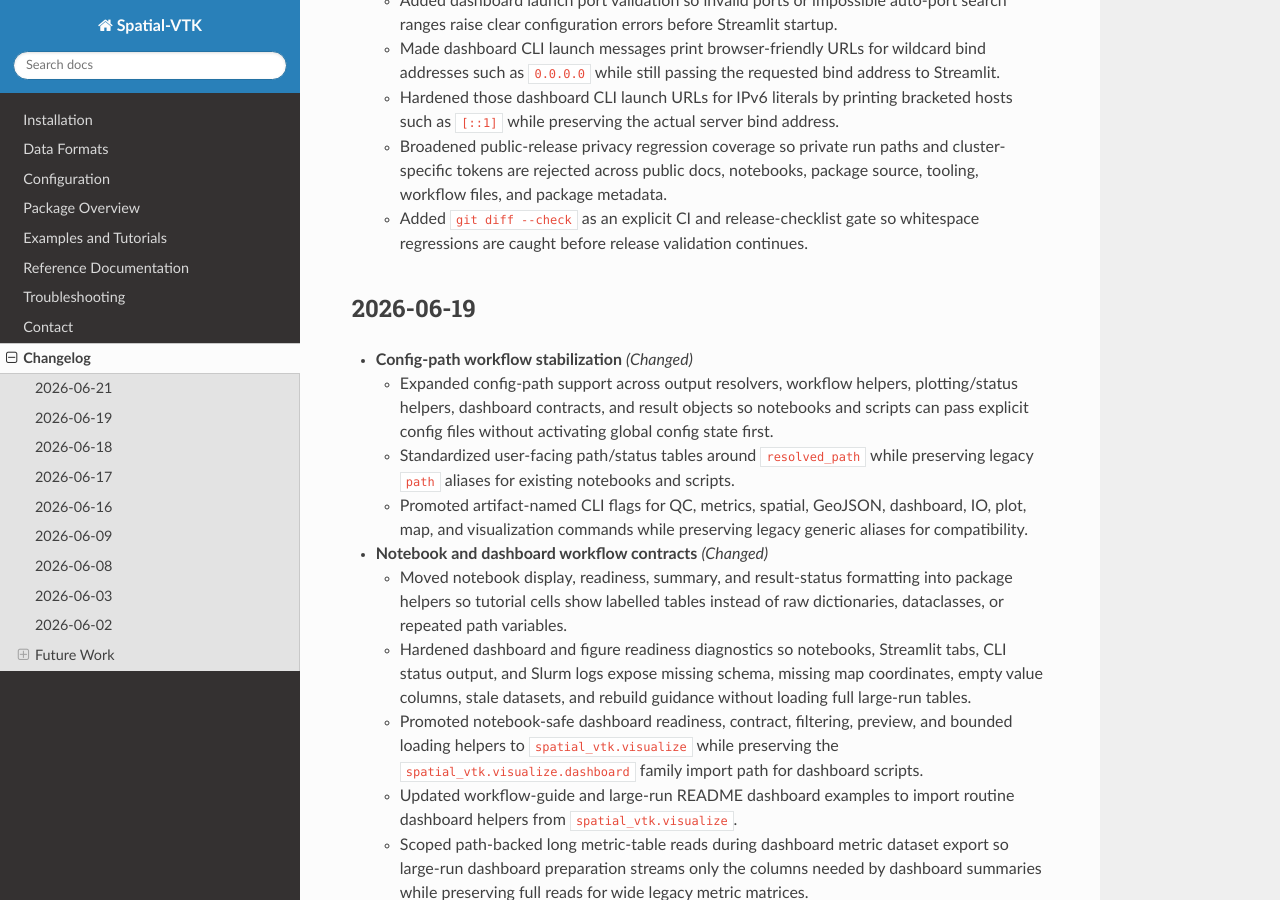
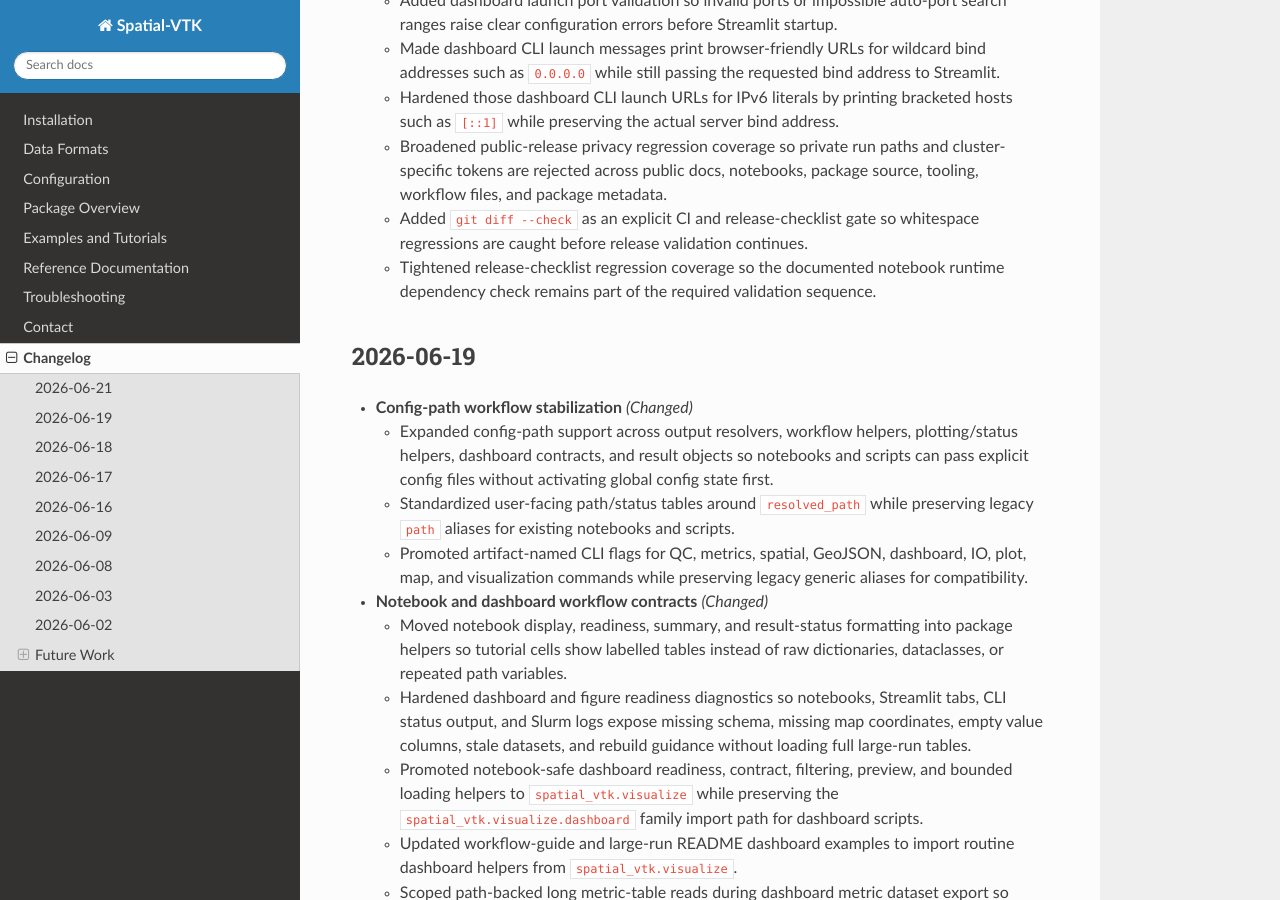
Before and after one commit to bcbirkel/spatial-vtk, a Sphinx documentation site: the page built from docs/changelog.rst, in a window 1280 px wide and 900 px high, scrolled down 1695 px. Built offline with Sphinx 7.4.7 and the Read the Docs theme 3.1.0, drawn with Linux system fonts in a browser that asks for light colours.

Commit message:
Enforce notebook runtime release check

```diff
--- a/docs/changelog.rst
+++ b/docs/changelog.rst
@@ -91,6 +91,8 @@ Changelog
     package source, tooling, workflow files, and package metadata.
   - Added ``git diff --check`` as an explicit CI and release-checklist gate so
     whitespace regressions are caught before release validation continues.
+  - Tightened release-checklist regression coverage so the documented notebook
+    runtime dependency check remains part of the required validation sequence.
 
 2026-06-19
 ----------
```
Also changed, not shown: 1 other file.
